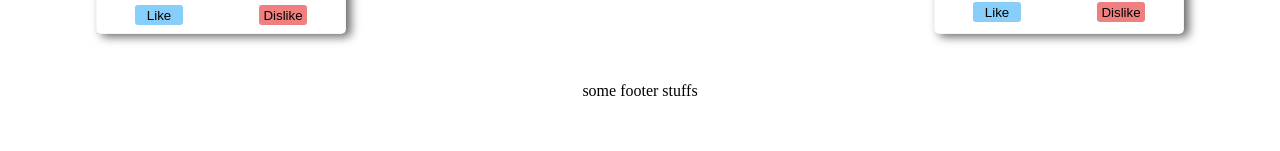
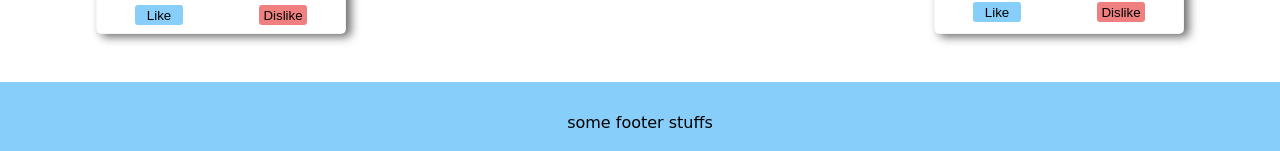
Before and after one commit to Bdemers1055/react-socialcard, a React (Create React App) app: page / in a window 1280 px wide. Shown: the part 801-952 px from the top of the page. Before the commit the page ends 901 px from the top, so only its background shows below. Built offline with nearby package versions, Linux system fonts and the light colour scheme.

Commit message:
footer styling

```diff
--- a/src/App.js
+++ b/src/App.js
@@ -4,7 +4,7 @@ import Layout from './Layout';
 import SocialCard from './SocialCard';
 import Header from './Header';
 import Footer from './Footer';
-import "./App.css";
+import './App.css';
 
 class App extends Component {
   constructor(props){
@@ -23,7 +23,7 @@ class App extends Component {
   render() {
     const cards = this.state.imageUrls.map((url) => <SocialCard imageSrc={url} key={url} />)
     return (
-      <div className="appContainer">
+      <div>
         <Header title="Cat Kitties" />
         <Layout>
           {cards}
--- /dev/null
+++ b/src/Footer.css
@@ -0,0 +1,9 @@
+.footerContainer {
+    width: 100vw;
+    height: 5rem;
+    background-color: lightskyblue;
+    display: flex;
+    justify-content: center;
+    align-items: center;
+    font-family: "Comic Sans MS", sans-serif;
+}
--- a/src/Footer.js
+++ b/src/Footer.js
@@ -1,8 +1,9 @@
 /* eslint-disable */
 import React from 'react';
+import './Footer.css';
 
 const Footer = (props) =>
-<footer>
+<footer className="footerContainer">
     some footer stuffs
 </footer>
 
```
